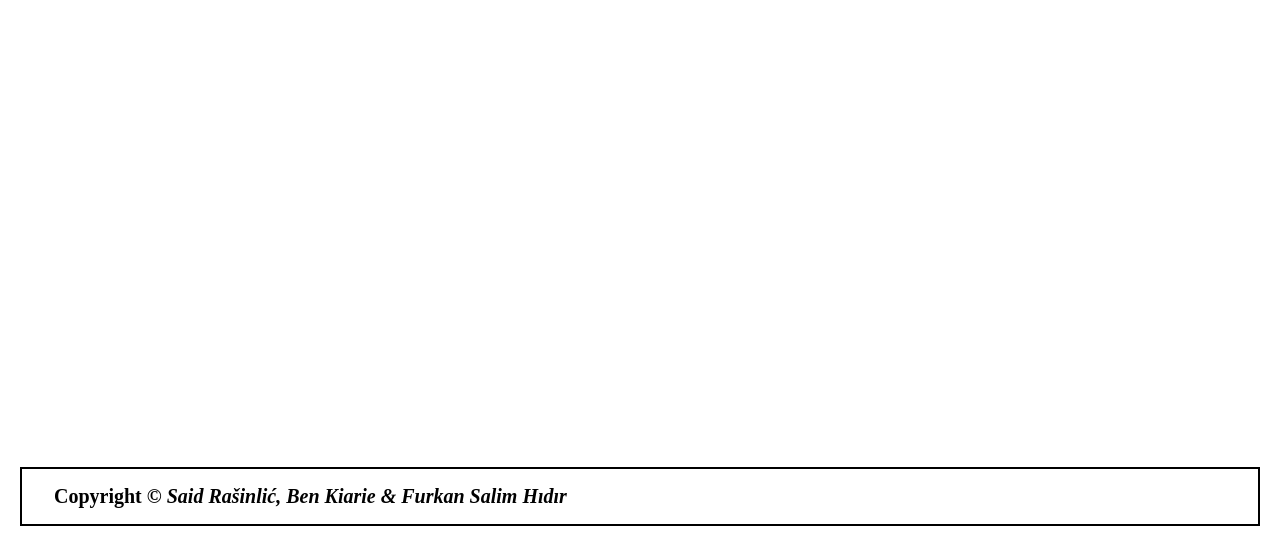
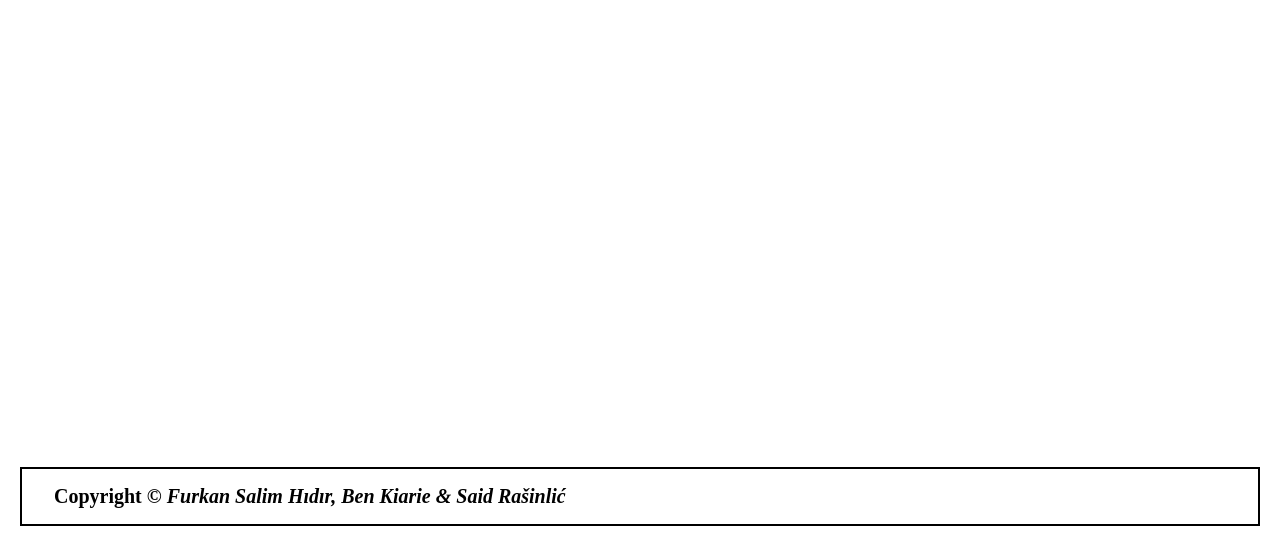
Before and after one commit to Fsher07/plain-js-with-objects, a website: page index.html in a window 1280 px wide. Shown: the part 254-800 px from the top of the page. Drawn offline with nearby package versions, Linux system fonts and the light colour scheme.

Commit message:
Update file

```diff
--- a/index.html
+++ b/index.html
@@ -64,7 +64,7 @@
  </main>
 
  <footer id="footer">
-  <p>Copyright &copy; <span>Said Rašinlić, Ben Kiarie &amp; Furkan Salim Hıdır</span></p>
+  <p>Copyright &copy; <span>Furkan Salim Hıdır, Ben Kiarie &amp; Said Rašinlić</span></p>
  </footer>
 
  <script src="./script.js"></script>
```
